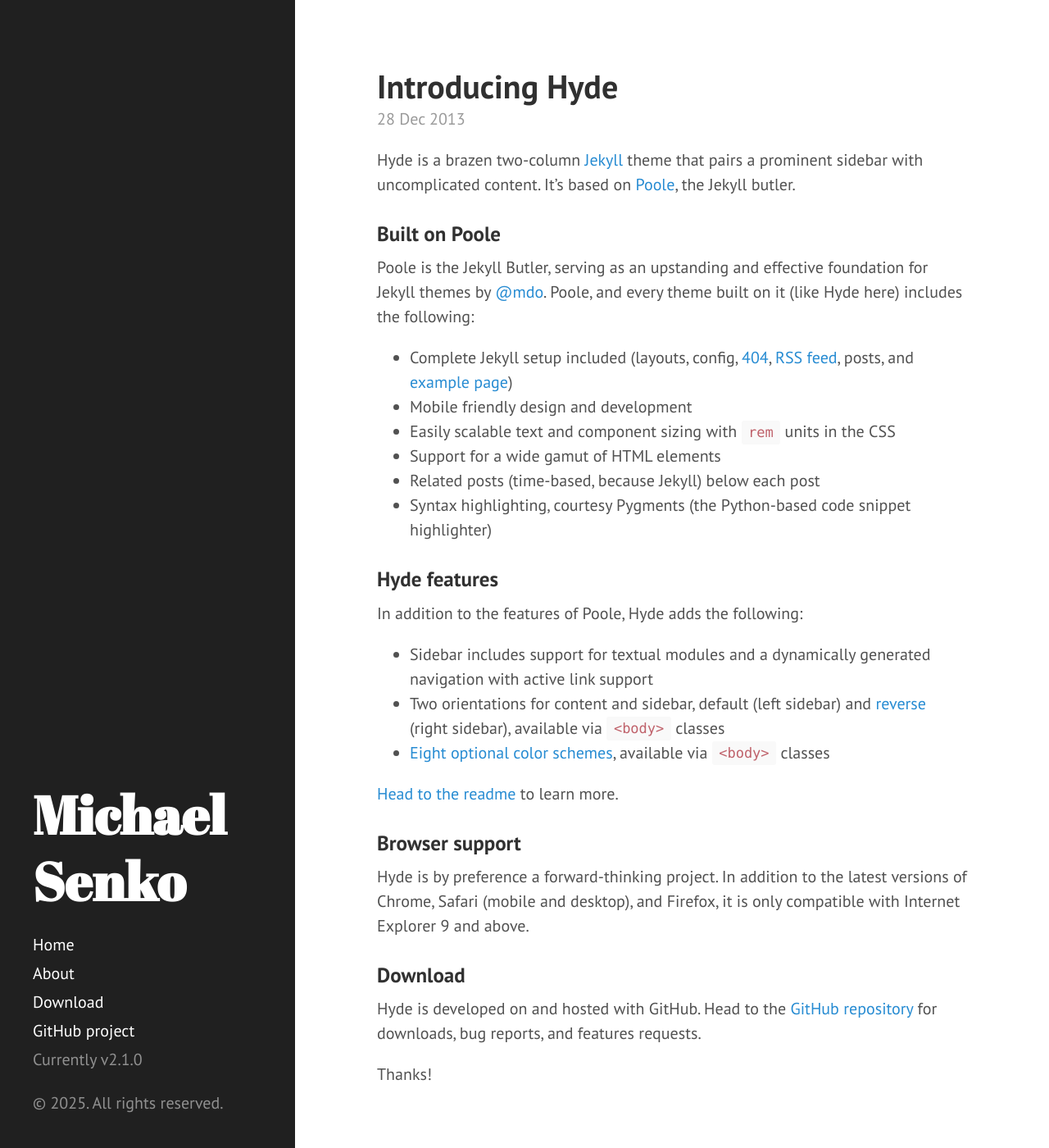
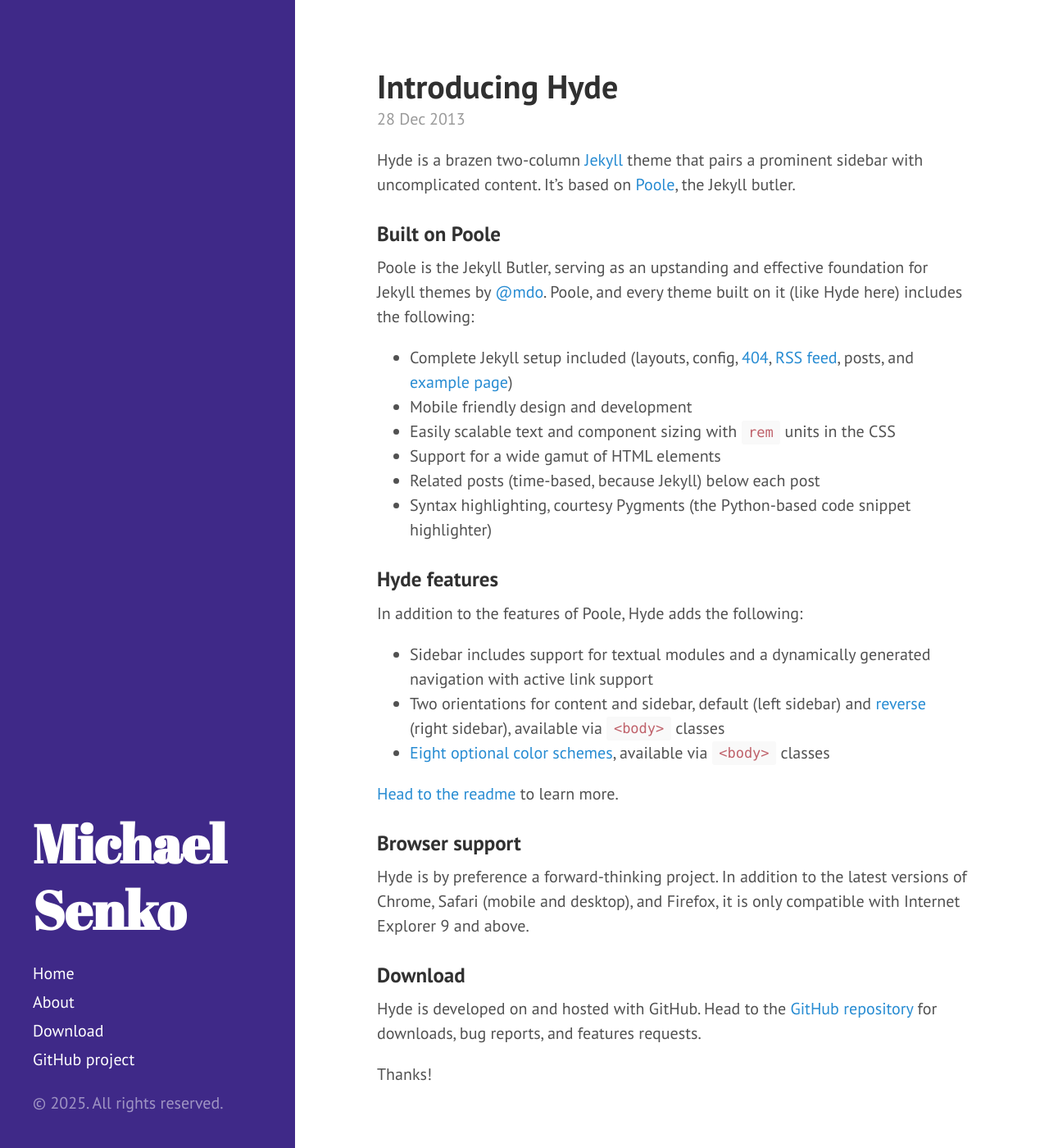
Before and after one commit to msenko1/msenko1.github.io, a Jekyll site: the page built from index.html, in a window 1280 px wide and 1400 px high. Shown: the whole window at 82% size. Built offline with Jekyll 4.4.1, drawn with Linux system fonts in a browser that asks for light colours; the list of posts is cut into pages by our own code.

Commit message:
added image to sidebar, changed color

```diff
--- a/_includes/head.html
+++ b/_includes/head.html
@@ -1,5 +1,4 @@
 <head>
-  <link href="http://gmpg.org/xfn/11" rel="profile">
   <meta http-equiv="X-UA-Compatible" content="IE=edge">
   <meta http-equiv="content-type" content="text/html; charset=utf-8">
 
--- a/_includes/sidebar.html
+++ b/_includes/sidebar.html
@@ -28,9 +28,8 @@
 
       <a class="sidebar-nav-item" href="{{ site.github.repo }}/archive/v{{ site.version }}.zip">Download</a>
       <a class="sidebar-nav-item" href="{{ site.github.repo }}">GitHub project</a>
-      <span class="sidebar-nav-item">Currently v{{ site.version }}</span>
     </nav>
 
-    <p>&copy; {{ site.time | date: '%Y' }}. All rights reserved.</p>
+    <p class="copyright">&copy; {{ site.time | date: '%Y' }}. All rights reserved.</p>
   </div>
 </div>
--- a/public/css/hyde.css
+++ b/public/css/hyde.css
@@ -57,8 +57,18 @@ html {
   text-align: center;
   padding: 2rem 1rem;
   color: rgba(255,255,255,.5);
-  background-color: #202020;
+  background-color: #3f2988;
 }
+
+.profile-image {
+    width: 150px;  /* Adjust as needed */
+    height: 150px;  /* Adjust as needed */
+    /* border-radius: 50%;  /* This makes the image circular */
+    margin-bottom: 1rem;
+    /* border: 3px solid #fff;  /* Optional: adds a white border around the image */
+}
+
+/* Sidebar on smaller screens */
 @media (min-width: 48em) {
   .sidebar {
     position: fixed;
```
Also changed, not shown: 1 other file.
